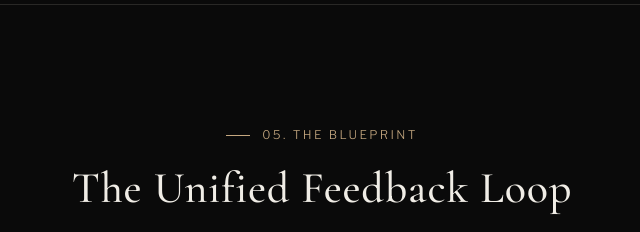
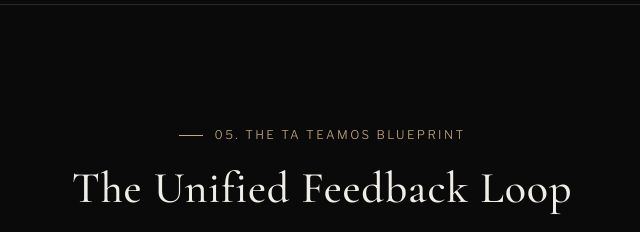
Before and after one commit to rgalas1/TalentOS, a plain HTML site: page index.html in a window 1280 px wide. Shown: the part 4380-4612 px from the top of the page, 318-958 px from the left. Drawn offline with nearby package versions, Linux system fonts and the light colour scheme.

Commit message:
Update index.html

```diff
--- a/index.html
+++ b/index.html
@@ -590,7 +590,7 @@
     <section id="feedback-loop" style="border-bottom: none;">
         <div class="container">
             <div class="section-header" style="max-width: 100%; text-align: center;">
-                <div class="section-label" style="justify-content: center;">05. The Blueprint</div>
+                <div class="section-label" style="justify-content: center;">05. The TA TeamOS Blueprint</div>
                 <h2 class="section-title">The Unified Feedback Loop</h2>
                 <p class="hero-desc" style="margin: 0 auto;">A dynamically updating context backend that connects the entire talent lifecycle—from the deep intake call through to the 12-month performance review—ensuring pristine context for both AI and human collaborators.</p>
             </div>
```
